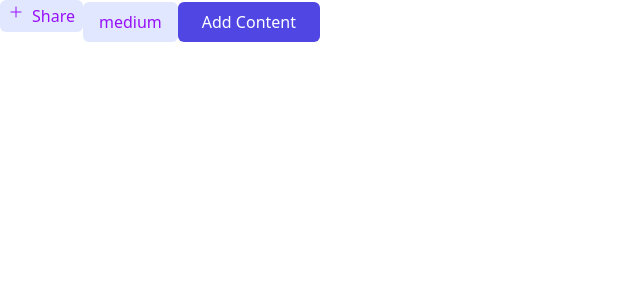
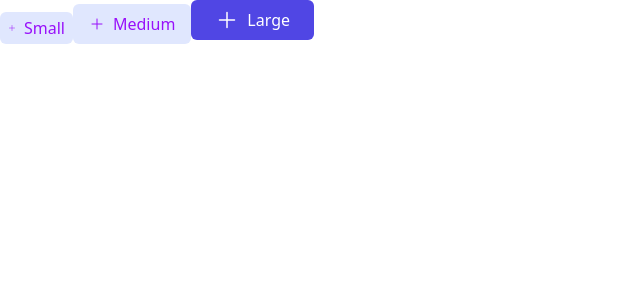
Before and after one commit to Bishwa7/BrainWave, a React (Vite) app in the folder brainwave-frontend/: page / in a window 1280 px wide. Shown: the top 300 px of the page, without its empty margins (0-640 px from the left). Built offline with nearby package versions, Linux system fonts and the light colour scheme.

Commit message:
small patches and readme.md update for step-2 frontend

```diff
--- a/brainwave-frontend/src/App.tsx
+++ b/brainwave-frontend/src/App.tsx
@@ -7,9 +7,9 @@ function App() {
 
   return (
     <>
-      <Button variant='secondary' size='sm' startIcon={<PlusIcon size="md"/>} text='Share' onClick={()=>{}}></Button>
-      <Button variant='secondary' size='md' text='medium' onClick={()=>{}}></Button>
-      <Button variant='primary' size='lg' text='Add Content' onClick={()=>{}}></Button>
+      <Button variant='secondary' size='sm' startIcon={<PlusIcon size="sm"/>} text='Small' onClick={()=>{}}></Button>
+      <Button variant='secondary' size='md' startIcon={<PlusIcon size="md"/>} text='Medium' onClick={()=>{}}></Button>
+      <Button variant='primary' size='lg' startIcon={<PlusIcon size="lg"/>} text='Large' onClick={()=>{}}></Button>
     </>
   )
 }
--- a/brainwave-frontend/src/components/ui/Button.tsx
+++ b/brainwave-frontend/src/components/ui/Button.tsx
@@ -1,3 +1,4 @@
+import type { ReactElement } from "react"
 import "../../index.css"
 
 type variants = "primary" | "secondary"
@@ -7,8 +8,8 @@ interface ButtonProps {
     variant: variants,
     size: sizes,
     text: string,
-    startIcon?: any,
-    endIcon?: any,
+    startIcon?: ReactElement,
+    endIcon?: ReactElement,
     onClick: () => void
 }
 
@@ -38,7 +39,7 @@ const sizeStyles : sizeStruc ={
 
 export const Button = (props : ButtonProps) => {
     return <button className={`${variantStyles[props.variant]} ${defaultStyles} ${sizeStyles[props.size]}`} onClick={()=> {}}>
-        <div className="flex">
+        <div className="flex items-center">
             {props.startIcon? <div className="pr-2">{props.startIcon}</div> : null}
             {props.text}
             {props.endIcon}
```
Also changed, not shown: 1 other file (tests, documents, lock files or other folders).
